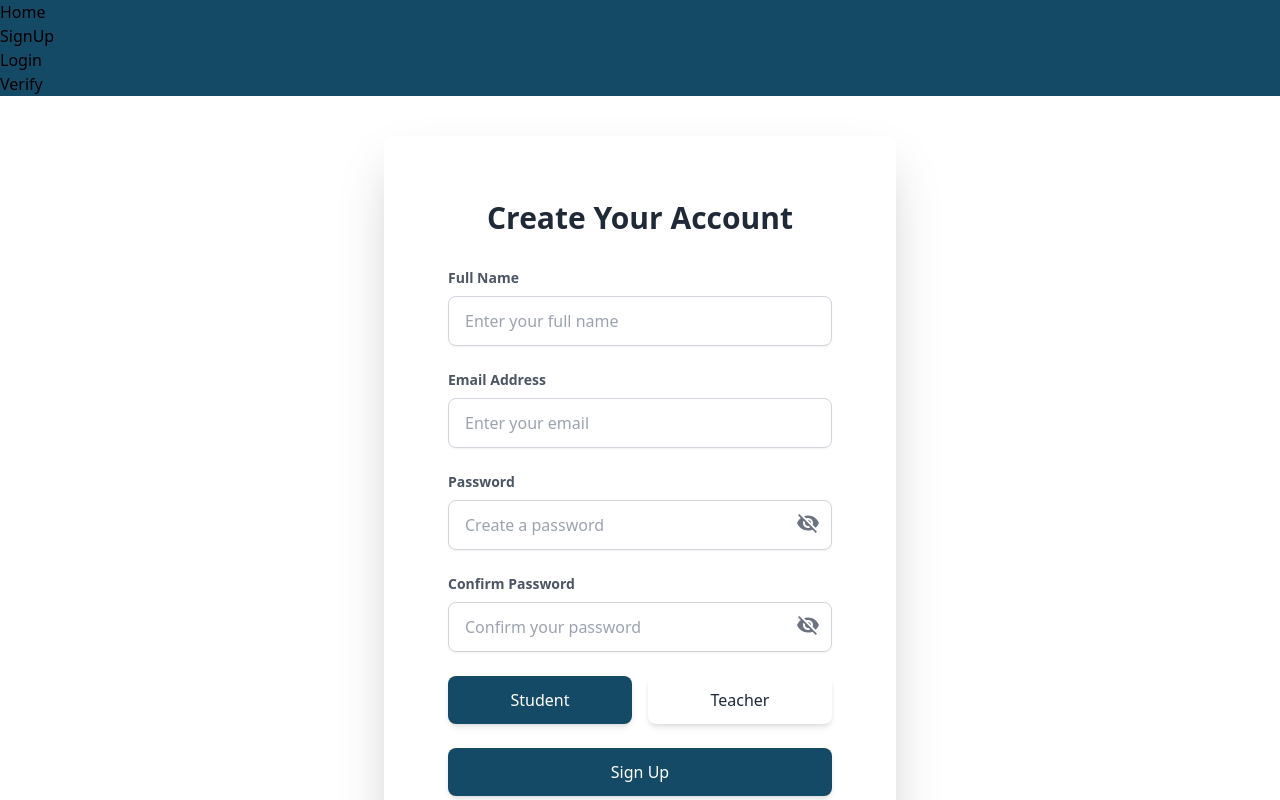
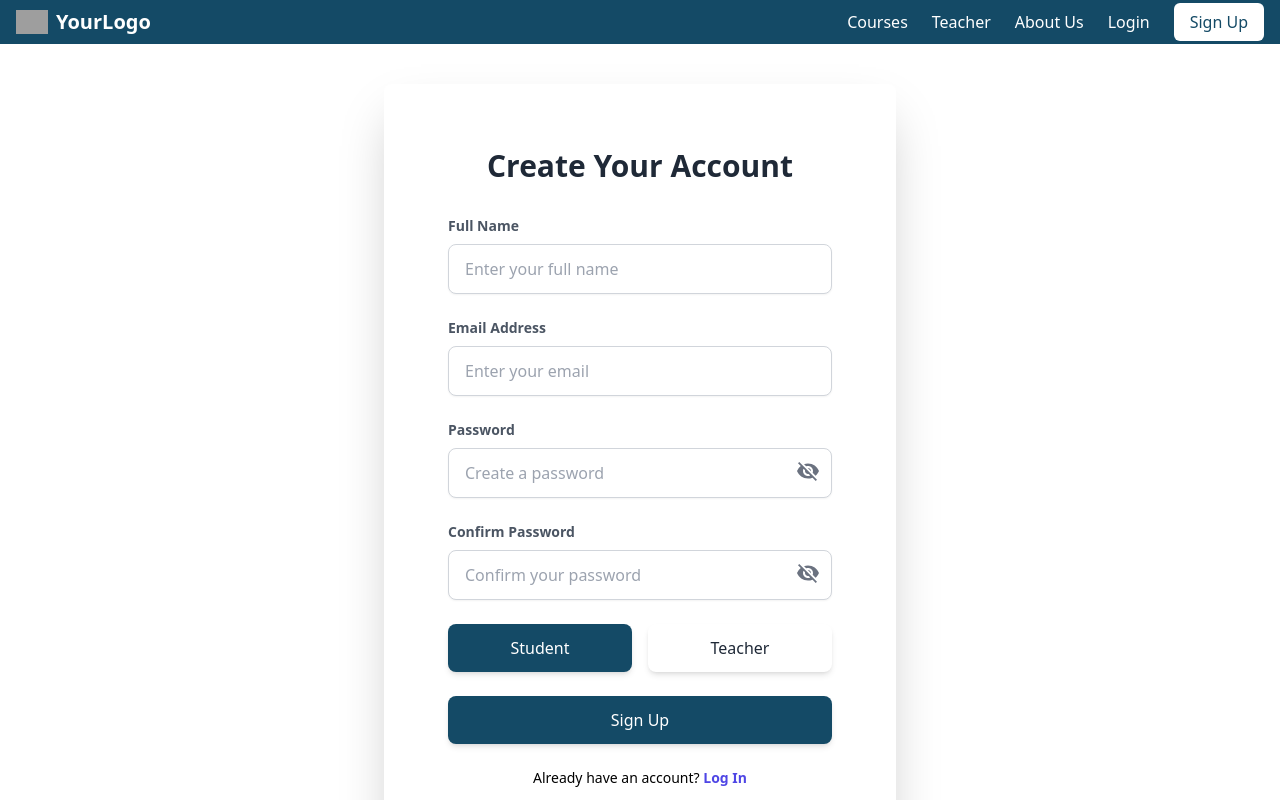
Before and after one commit to Bz14/Unique-Minds-E-learning, a Next.js app in the folder Frontend/unique-minds/: page /signup in a window 1280 px wide. Shown: the top 800 px of the page. Built offline with nearby package versions, Linux system fonts and the light colour scheme; no server answers; grey boxes are pictures that could not be loaded.

Commit message:
Navigation bar updated.

```diff
--- a/Frontend/unique-minds/src/app/(user)/signup/page.tsx
+++ b/Frontend/unique-minds/src/app/(user)/signup/page.tsx
@@ -264,7 +264,7 @@ const SignUp = () => {
             <div className="text-center mt-6">
               <h3 className="text-sm">
                 Already have an account?{" "}
-                <Link href="/user/login">
+                <Link href="/login">
                   <span className="text-indigo-600 hover:text-indigo-500 font-semibold">
                     Log In
                   </span>
@@ -288,7 +288,7 @@ const SignUp = () => {
                   <span className="mt-1 mr-2">
                     <FcGoogle />
                   </span>
-                  <span>Sign Up with Google</span>
+                  <span>Sign In with Google</span>
                 </div>
               </button>
             </div>
--- a/Frontend/unique-minds/src/app/components/nav/page.tsx
+++ b/Frontend/unique-minds/src/app/components/nav/page.tsx
@@ -1,22 +1,90 @@
+"use client";
 import Link from "next/link";
+import { useState } from "react";
+import Image from "next/image";
 
 const Nav = () => {
+  const [isOpen, setIsOpen] = useState(false);
+
+  const toggleMenu = () => {
+    setIsOpen(!isOpen);
+  };
+
   return (
-    <nav className="bg-customBlue">
-      <ul>
+    <nav className="bg-customBlue px-4 py-2 shadow-md">
+      <div className="container mx-auto flex items-center justify-between">
+        <div className="text-white font-bold text-xl">
+          <Link href="/" className="flex items-center">
+            <Image
+              src="/logo.png"
+              alt="Logo"
+              width={32}
+              height={32}
+              className="mr-2"
+            />
+            <span>YourLogo</span>
+          </Link>
+        </div>
+
+        <div className="block lg:hidden">
+          <button
+            className="text-white focus:outline-none"
+            onClick={toggleMenu}
+          >
+            <svg
+              className="h-6 w-6"
+              fill="none"
+              stroke="currentColor"
+              viewBox="0 0 24 24"
+              xmlns="http://www.w3.org/2000/svg"
+            >
+              <path
+                strokeLinecap="round"
+                strokeLinejoin="round"
+                strokeWidth="2"
+                d={isOpen ? "M6 18L18 6M6 6l12 12" : "M4 6h16M4 12h16M4 18h16"}
+              ></path>
+            </svg>
+          </button>
+        </div>
+
+        <div
+          className={`lg:flex items-center lg:space-x-6 ${
+            isOpen ? "block" : "hidden"
+          } lg:block`}
+        >
+          <ul className="flex flex-col lg:flex-row lg:space-x-6 space-y-2 lg:space-y-0">
             <li>
-          <a href="/">Home</a>
+              <Link href="/courses" className="text-white hover:text-gray-300">
+                Courses
+              </Link>
             </li>
             <li>
-          <Link href="/signup">SignUp</Link>
+              <Link href="/teacher" className="text-white hover:text-gray-300">
+                Teacher
+              </Link>
             </li>
             <li>
-          <Link href="/login">Login</Link>
+              <Link href="/about" className="text-white hover:text-gray-300">
+                About Us
+              </Link>
             </li>
             <li>
-          <Link href="/verify">Verify</Link>
+              <Link href="/login" className="text-white hover:text-gray-300">
+                Login
+              </Link>
+            </li>
+            <li>
+              <Link
+                href="/signup"
+                className="bg-white text-customBlue px-4 py-2 rounded-md hover:bg-gray-100"
+              >
+                Sign Up
+              </Link>
             </li>
           </ul>
+        </div>
+      </div>
     </nav>
   );
 };
```
Lines whose indentation alone changed are shown as unchanged.
